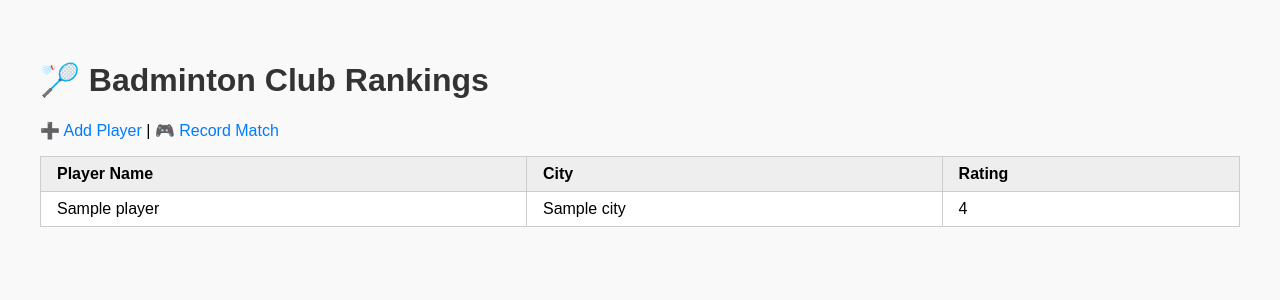
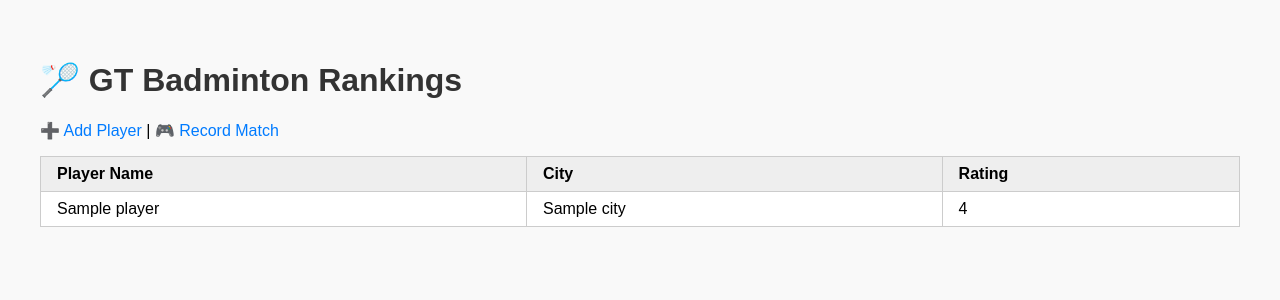
Before and after one commit to JatinK07/GT_badminton, a Flask app: template templates/index.html in a window 1280 px wide. Shown: the top 300 px of the page. Run offline with Flask 3, Linux system fonts and the light colour scheme; the template is opened without the code that fills it: most values are stand-ins (such as "Sample title", 1, 10 or a date in 2020); parts of the project's set-up code (start-up, migrations or seed data) failed here and were passed over.

Commit message:
Update index.html

```diff
--- a/templates/index.html
+++ b/templates/index.html
@@ -1,7 +1,7 @@
 <!DOCTYPE html>
 <html>
 <head>
-    <title>Badminton Club Rankings</title>
+    <title>GT Badminton Rankings</title>
     <style>
         body { font-family: Arial; padding: 2em; background: #f9f9f9; }
         h1 { color: #333; }
@@ -13,7 +13,7 @@
     </style>
 </head>
 <body>
-    <h1>🏸 Badminton Club Rankings</h1>
+    <h1>🏸 GT Badminton Rankings</h1>
 
     <div class="actions">
         <a href="/add_player">➕ Add Player</a> |
```
